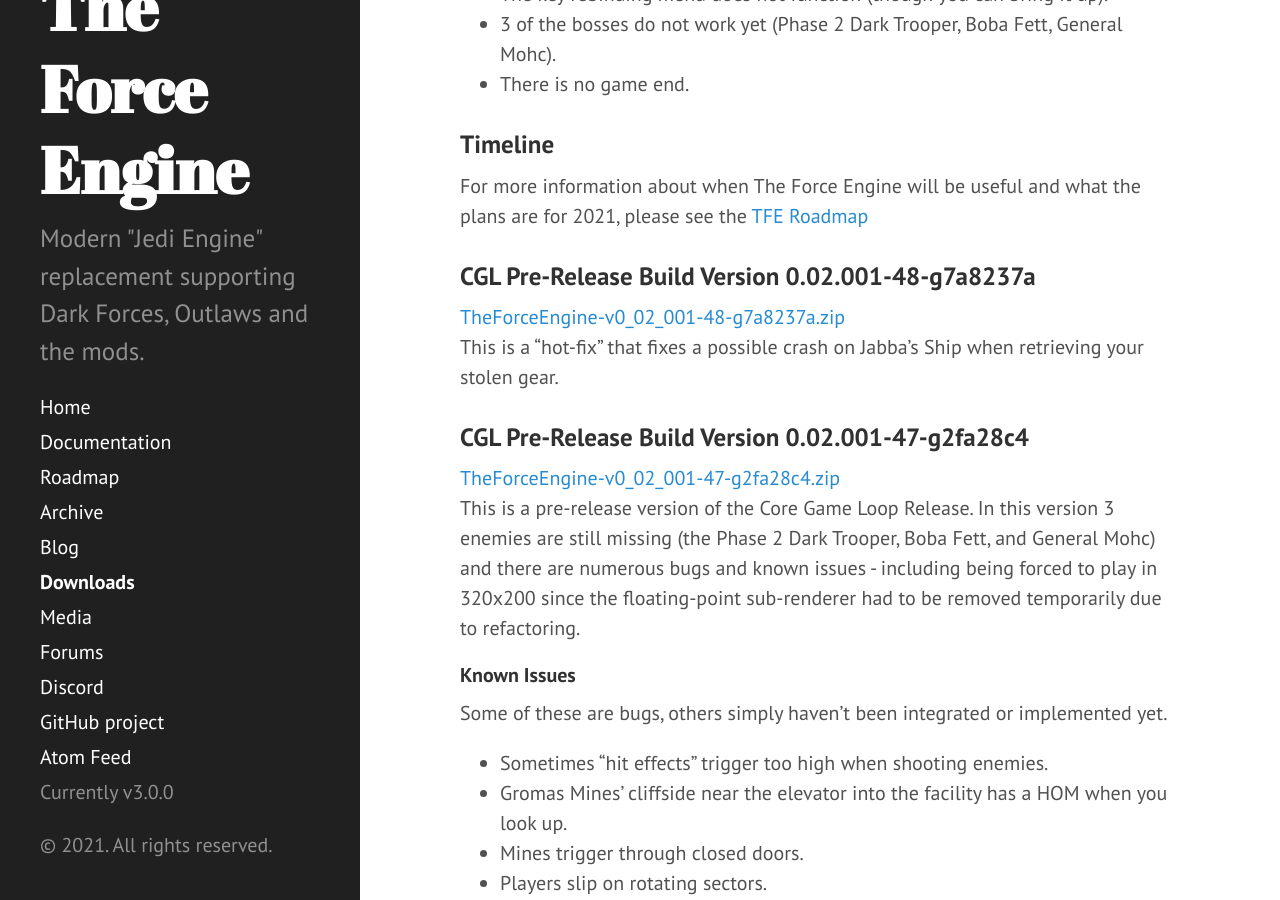
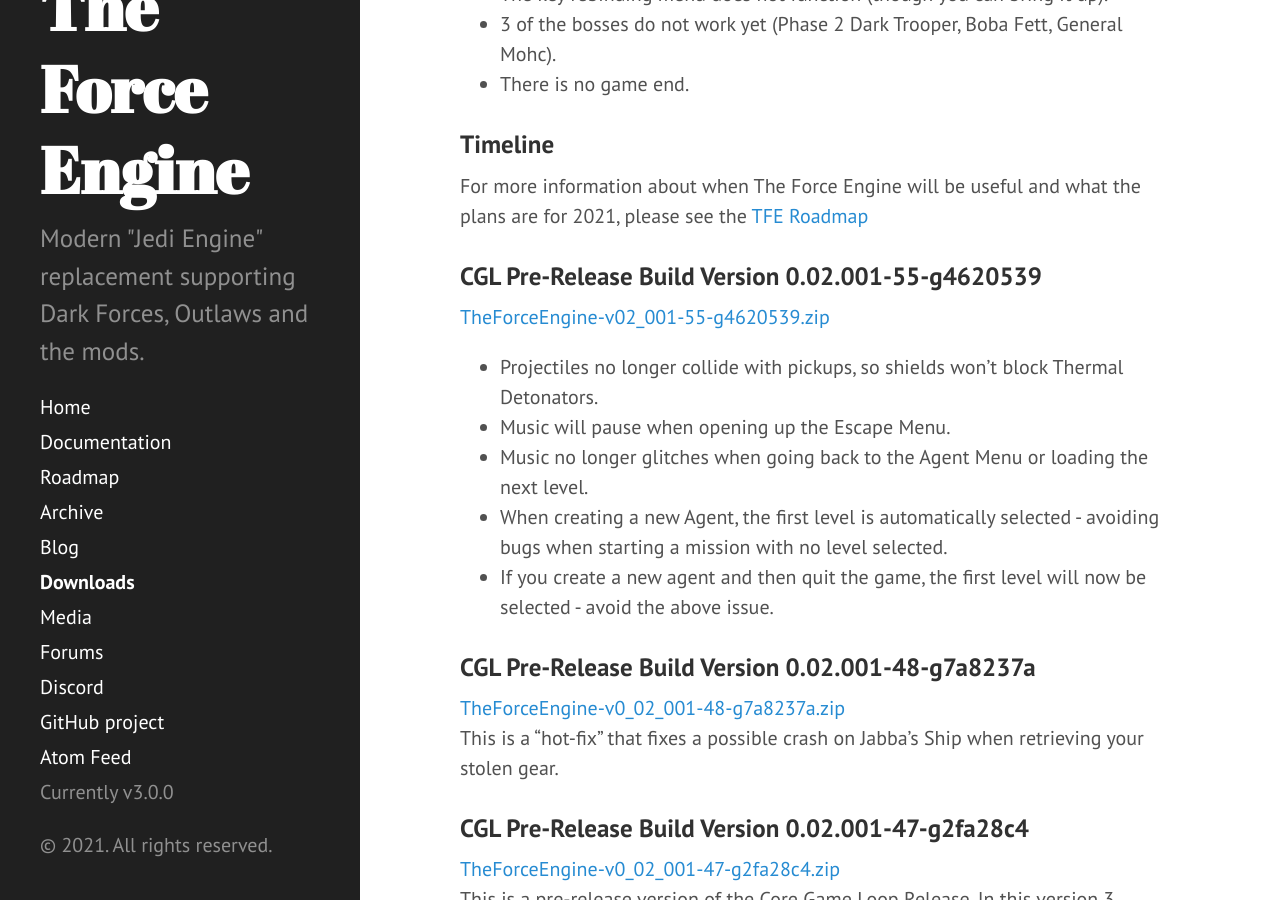
Before and after one commit to TheForceEngine/TheForceEngine.github.io, a Jekyll site: the page built from downloads.md, in a window 1280 px wide and 900 px high, scrolled down 492 px. Built offline with Jekyll 4.4.1, drawn with Linux system fonts in a browser that asks for light colours.

Commit message:
Update downloads.md

```diff
--- a/downloads.md
+++ b/downloads.md
@@ -19,6 +19,14 @@
 
 ### Timeline
 For more information about when The Force Engine will be useful and what the plans are for 2021, please see the [TFE Roadmap](Roadmap.md)
+
+### CGL Pre-Release Build Version 0.02.001-55-g4620539
+[TheForceEngine-v02_001-55-g4620539.zip](archive/TheForceEngine-v02_001-55-g4620539.zip) <br>
+* Projectiles no longer collide with pickups, so shields won't block Thermal Detonators.
+* Music will pause when opening up the Escape Menu.
+* Music no longer glitches when going back to the Agent Menu or loading the next level.
+* When creating a new Agent, the first level is automatically selected - avoiding bugs when starting a mission with no level selected.
+* If you create a new agent and then quit the game, the first level will now be selected - avoid the above issue.
 
 ### CGL Pre-Release Build Version 0.02.001-48-g7a8237a
 [TheForceEngine-v0_02_001-48-g7a8237a.zip](archive/TheForceEngine-v02_001-48-g7a8237a.zip) <br>
```
